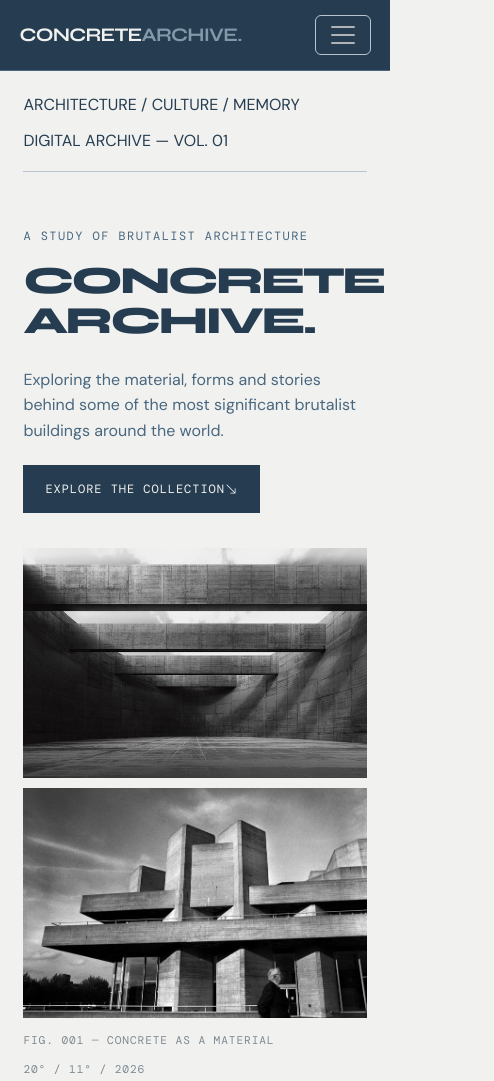
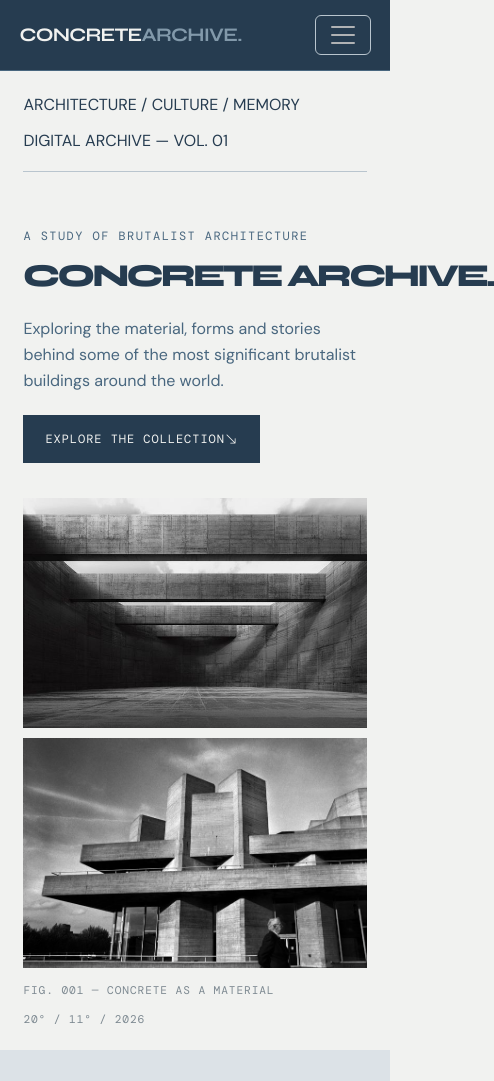
Before and after one commit to Valenc28/Concretearchive, a plain HTML site: page index.html in a window 390 px wide. Shown: the top 1081 px of the page, 494 px wide, since content can reach past the window. Drawn offline with nearby package versions, Linux system fonts and the light colour scheme.

Commit message:
Improve mobile responsive layout

```diff
--- a/css/styles.css
+++ b/css/styles.css
@@ -1,3 +1,4 @@
+
 @import url('https://fonts.googleapis.com/css2?family=Syne:wght@400;500;600;700;800&family=DM+Sans:wght@400;500;600;700&family=DM+Mono:wght@400;500&display=swap');
 
 
@@ -264,7 +265,7 @@ img {
 #about h2 {
     color: var(--blue-dark);
     font-family: var(--font-display);
-    font-size: 3rem;
+    font-size: 3.5rem;
     font-weight: 800;
     letter-spacing: -0.07em;
     line-height: 0.95;
@@ -643,11 +644,12 @@ footer {
     .hero-content h1 {
         width: 100%;
         max-width: 100%;
-        font-size: clamp(2.4rem, 9vw, 3.5rem);
-        letter-spacing: -0.06em;
-        line-height: 1.05;
-        overflow-wrap: normal;
-        word-break: normal;
+        font-size: clamp(2rem, 7.5vw, 3rem);
+        letter-spacing: -0.09em;
+        line-height: 0.95;
+        transform: scaleX(0.88);
+        transform-origin: left center;
+        white-space: nowrap;
     }
 
     .hero-intro {
@@ -799,8 +801,9 @@ footer {
 @media (max-width: 380px) {
 
     .hero-content h1 {
-        font-size: 2.3rem;
-        letter-spacing: -0.05em;
+        font-size: 2rem;
+        letter-spacing: -0.09em;
+        transform: scaleX(0.88);
     }
 
     .section-heading h2,
```
